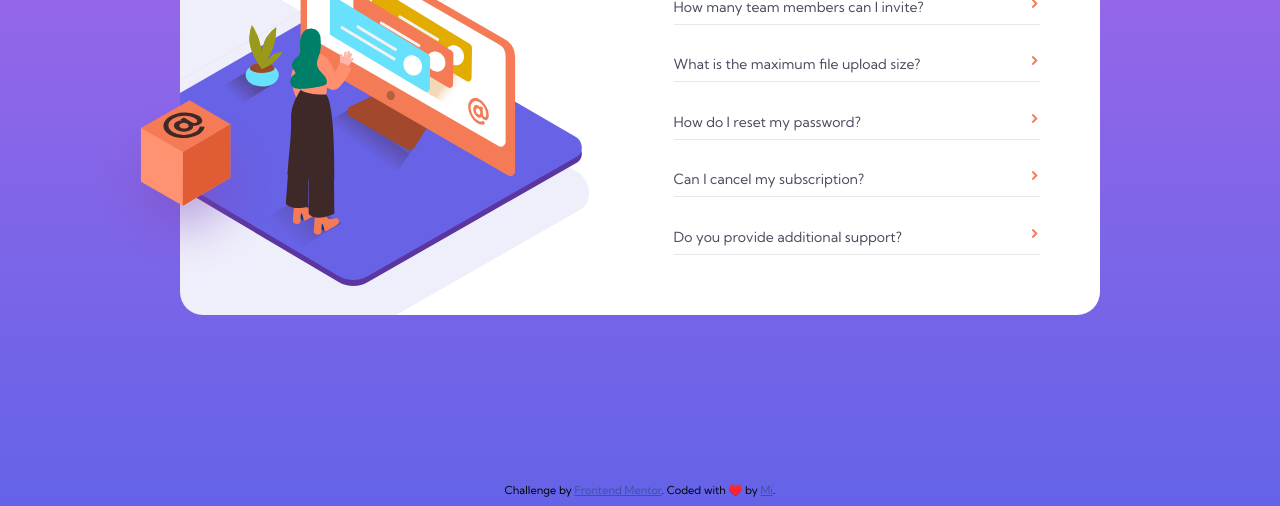
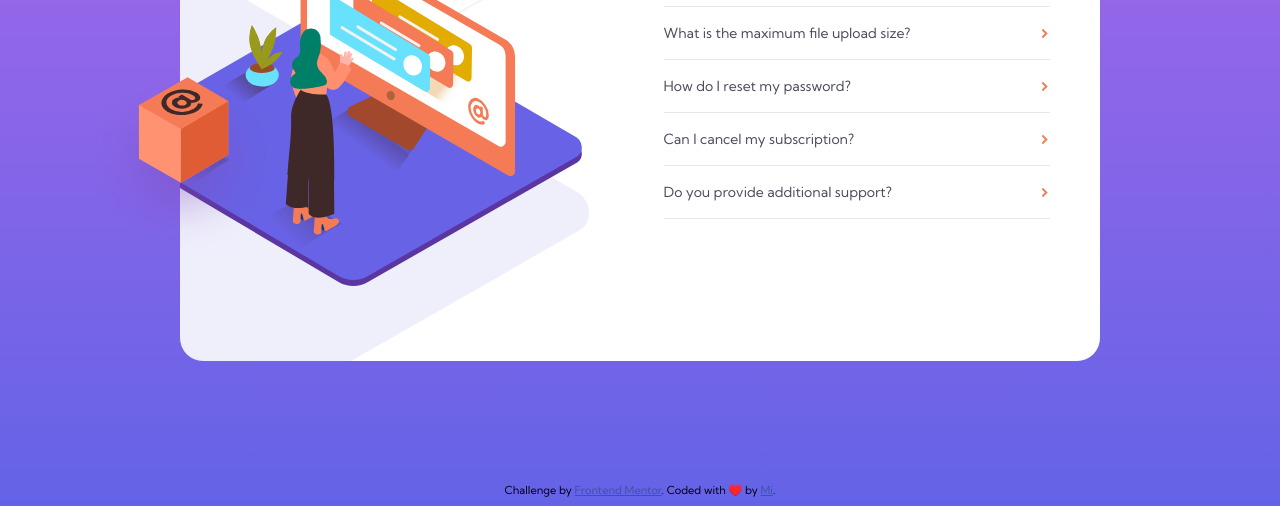
Before and after one commit to mileine/frontendmentor-faq-accordion-card, a plain HTML site: page index.html in a window 1280 px wide. Shown: the part 294-800 px from the top of the page. Drawn offline with Linux system fonts and the light colour scheme.

Commit message:
Adjust CSS styles for desktop version

```diff
--- a/index.html
+++ b/index.html
@@ -24,35 +24,45 @@
         <div class="accordion__container">
           <div class="accordion__item">
             <input type="radio" id="tab1" name="accordion">
-            <label class="collapsible-item-label" for="tab1">How many team members can I invite?</label>
+            <div class="accordion__item--title">
+              <label class="collapsible-item-label" for="tab1">How many team members can I invite?</label>
+            </div>
             <div class="accordion__content">
               <p>You can invite up to 2 additional users on the Free plan. There is no limit on team members for the Premium plan.</p>
             </div>
           </div>
           <div class="accordion__item">
             <input type="radio" id="tab2" name="accordion">
-            <label class="collapsible-item-label" for="tab2">What is the maximum file upload size?</label>
+            <div class="accordion__item--title">
+              <label class="collapsible-item-label" for="tab2">What is the maximum file upload size?</label>
+            </div>
             <div class="accordion__content">
               <p>No more than 2GB. All files in your account must fit your allotted storage space.</p>
             </div>
           </div>
           <div class="accordion__item">
             <input type="radio" id="tab3" name="accordion">
-            <label class="collapsible-item-label" for="tab3">How do I reset my password?</label>
+            <div class="accordion__item--title">
+              <label class="collapsible-item-label" for="tab3">How do I reset my password?</label>
+            </div>
             <div class="accordion__content">
               <p>Click “Forgot password” from the login page or “Change password” from your profile page. A reset link will be emailed to you.</p>
             </div>
           </div>
           <div class="accordion__item">
             <input type="radio" id="tab4" name="accordion">
-            <label class="collapsible-item-label" for="tab4">Can I cancel my subscription?</label>
+            <div class="accordion__item--title">
+              <label class="collapsible-item-label" for="tab4">Can I cancel my subscription?</label>
+            </div>
             <div class="accordion__content">
               <p>Yes! Send us a message and we’ll process your request no questions asked.</p>
             </div>
           </div>
           <div class="accordion__item">
             <input type="radio" id="tab5" name="accordion">
-            <label class="collapsible-item-label" for="tab5">Do you provide additional support?</label>
+            <div class="accordion__item--title">
+              <label class="collapsible-item-label" for="tab5">Do you provide additional support?</label>
+            </div>
             <div class="accordion__content">
               <p>Chat and email support is available 24/7. Phone lines are open during normal business hours.</p>
             </div>
--- a/styles.css
+++ b/styles.css
@@ -11,6 +11,7 @@ body {
 h1 {
   font-size: 32px;
   font-weight: 700;
+  margin-bottom: 20px;
 }
 
 .container {
@@ -29,7 +30,6 @@ h1 {
   justify-content: center;
   background-color: #fff;
   max-width: 920px;
-  max-height: 509px;
   border-radius: 23px;
   background-image: url(../images/bg-pattern-desktop.svg);
   background-position: -510px 72%;
@@ -47,8 +47,8 @@ h1 {
 
 .main__img-box--desktop {
   position: absolute;
-  left: -90px;
-  top: 200px;
+  left: -92px;
+  top: 223px;
   z-index: 100;
 }
 
@@ -68,6 +68,9 @@ h1 {
   display: flex;
   flex-direction: column;
   padding: 50px;
+  height: auto;
+  min-height: 509px;
+  transition: none;
 }
 
 input[type="radio"] {
@@ -92,19 +95,17 @@ label::after {
   width: 10px;
   height: 7px;
   right: 0;
+  top: 4px;
   transition: all 0.35s;
 }
 
 .accordion__container {
   display: flex;
   flex-direction: column;
-  padding: 10px;
   min-height: 285px;
-  justify-content: space-between;
 }
 
 .accordion__item {
-  padding: 10px 0;
   border-bottom: 1px solid #E8E8EA;
 }
 
@@ -130,18 +131,28 @@ label::after {
   color: #F47B56;
 }
 
+.accordion__item--title {
+  display: flex;
+  align-items: center;
+  justify-content: space-between;
+  padding: 19px 0;
+}
+
 .accordion__item input:checked + .collapsible-item-label::after {
   transform: rotate(5deg);
 }
+.accordion__item input:checked + .accordion__item--title .collapsible-item-label::after {
+  transform: rotate(5deg);
+}
 
-.accordion__item input:checked + .collapsible-item-label {
+.accordion__item input:checked + .accordion__item--title .collapsible-item-label {
   color: #4B4C5F;
   font-weight: 700;
 }
 
 .accordion__item input:checked ~ .accordion__content {
-  max-height: 1000px;
-  padding: 10px 0;
+  max-height: 500px;
+  padding: 0 0 19px 0;
 }
 
 .accordion__item input:not(:checked) + .collapsible-item-label:hover::after {
```
